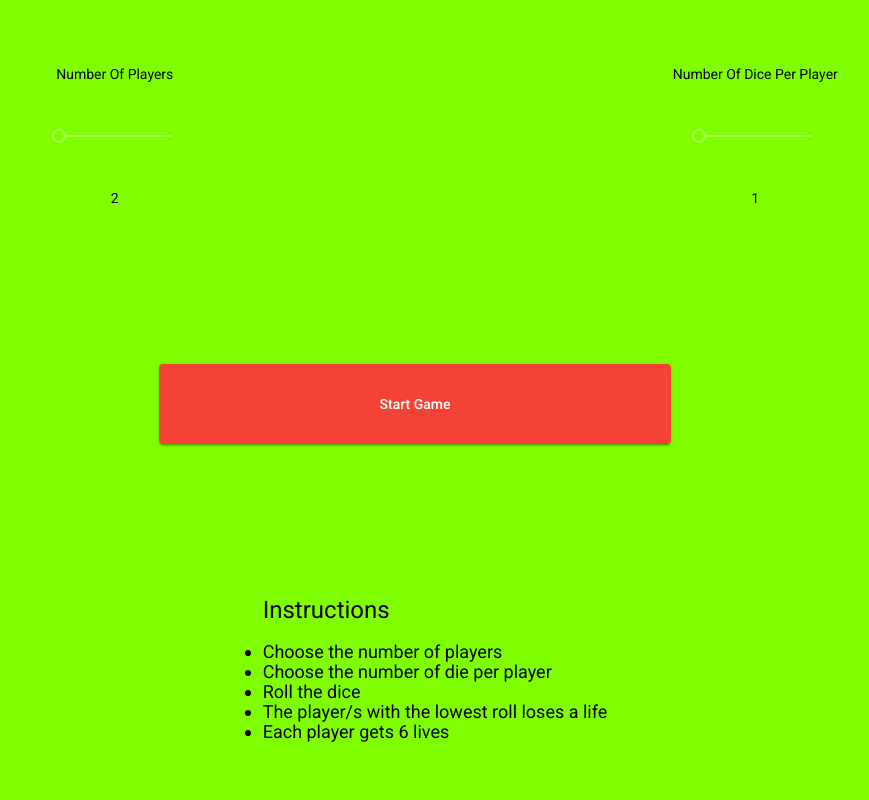
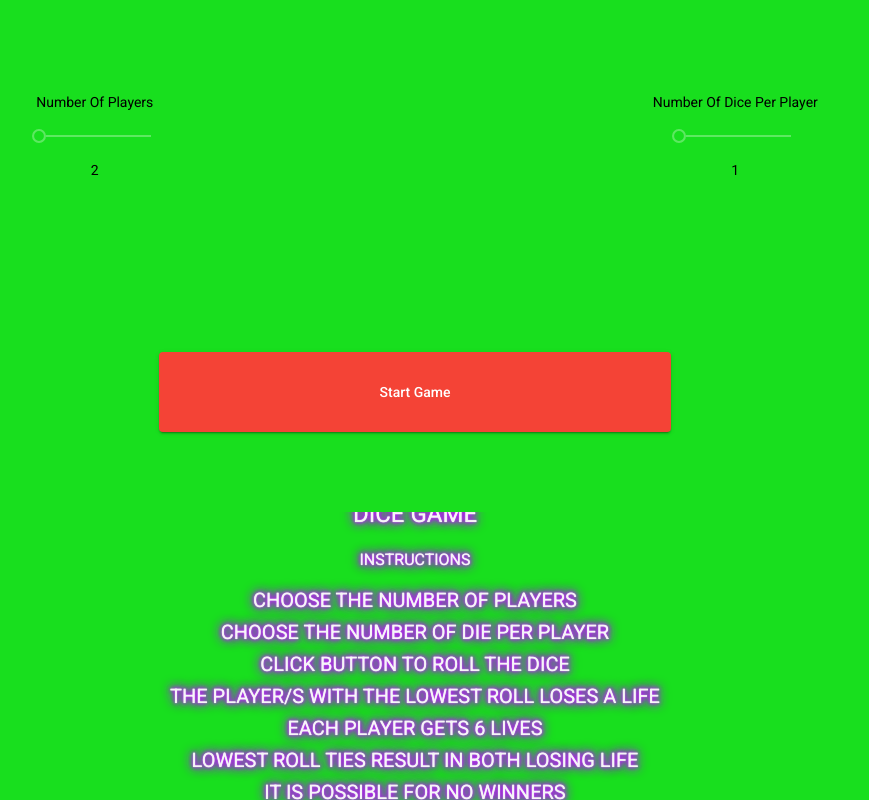
Before and after one commit to LoganLan/dice-game, an Angular app in the folder dice-game/: page / in a window 1280 px wide. Shown: the whole page, without its empty margins (225-1094 px from the left). Built offline with nearby package versions, Linux system fonts and the light colour scheme.

Commit message:
Changed the Front Page a Little

```diff
--- a/dice-game/src/app/start-page/start-page.component.css
+++ b/dice-game/src/app/start-page/start-page.component.css
@@ -1,11 +1,14 @@
+* {
+  box-sizing: border-box;
+  margin: 0;
+  padding: 0;
+}
 
-
-.slider-tiles{
+.slider-tiles {
   display: flex;
   justify-content: center;
-    align-items:center;
+  align-items: center;
   flex-direction: column;
-
 }
 
 ::ng-deep .mat-accent .mat-slider-thumb {
@@ -23,32 +26,56 @@
   opacity: 100;
   border-color: rgb(0, 0, 0);
 }
-::ng-deep .mat-accent .mat-slider-thumb-label-showing{
+::ng-deep .mat-accent .mat-slider-thumb-label-showing {
   background-color: black;
   opacity: 100;
   border-color: rgb(0, 0, 0);
 }
-::ng-deep .mat-slider-min-value:not(.mat-slider-thumb-label-showing) .mat-slider-thumb {
+::ng-deep
+  .mat-slider-min-value:not(.mat-slider-thumb-label-showing)
+  .mat-slider-thumb {
   border-color: rgb(0, 0, 0);
   background-color: #000000;
 }
 
-mat-slider{
-    width:10vw;
+mat-slider {
+  width: 10vw;
   justify-content: center;
-    color:"primary";
-    ;
+  color: "primary";
 }
 
-
-.tiles-color{
-    background-color: chartreuse;
-
+.tiles-color {
+  background-color: rgb(24, 223, 30);
 }
-button{
+button {
   height: 10vh;
   width: 40vw;
 }
-.instructions{
+.instructions {
   font-size: large;
+  display: flex;
+  flex-direction: column;
+  justify-content: center;
+  align-items: center;
+  padding: 0;
+  text-transform: uppercase;
 }
+.text-display {
+  color: rgb(246, 245, 248);
+  text-shadow: 0 0 1px #fff, 0 0 2px #fff, 0 0 3px #fff, 0 0 4px #bc13fe,
+    0 0 5px #bc13fe, 0 0 10px #bc13fe, 0 0 12px #bc13fe, 0 0 14px #bc13fe;
+
+  font-size: 20px;
+  animation: pulsate 1.5s infinite alternate;
+}
+
+@keyframes pulsate {
+  100% {
+    text-shadow: 0 0 1px #fff, 0 0 4px #bc13fe, 0 0 5px #bc13fe,
+      0 0 10px #bc13fe, 0 0 12px #bc13fe, 0 0 14px #bc13fe;
+  }
+
+  0% {
+    text-shadow: 0 0 2px #fff, 0 0 10px #bc13fe;
+  }
+}
--- a/dice-game/src/app/start-page/start-page.component.html
+++ b/dice-game/src/app/start-page/start-page.component.html
@@ -55,7 +55,7 @@
   </mat-grid-tile>
 </mat-grid-list>
 <!-- contains button that starts the game -->
-<mat-grid-list cols="1" rowHeight="33vh" class="tiles-color">
+<mat-grid-list cols="1" rowHeight="30vh" class="tiles-color">
   <mat-grid-tile>
     <button
       mat-raised-button
@@ -67,17 +67,18 @@
   </mat-grid-tile>
 </mat-grid-list>
 <!-- contains the instructions for the players to read before starting the game -->
-<mat-grid-list cols="1" rowHeight="33vh" class="tiles-color">
+<mat-grid-list cols="1" rowHeight="36vh" class="tiles-color">
   <mat-grid-tile>
-    <ul>
-      <h1>Instructions</h1>
-      <li class="instructions">Choose the number of players</li>
-      <li class="instructions">Choose the number of die per player</li>
-      <li class="instructions">Roll the dice</li>
-      <li class="instructions">
-        The player/s with the lowest roll loses a life
-      </li>
-      <li class="instructions">Each player gets 6 lives</li>
-    </ul>
+    <div class="instructions text-display ">
+      <h1>Dice Game</h1>
+      <h3>Instructions</h3>
+      <p>Choose the number of players</p>
+      <p>Choose the number of die per player</p>
+      <p> Click Button to Roll the dice</p>
+      <p>The player/s with the lowest roll loses a life</p>
+      <p>Each player gets 6 lives</p>
+      <p>Lowest Roll Ties result in both losing life</p>
+      <p>It is possible for No winners</p>
+    </div>
   </mat-grid-tile>
 </mat-grid-list>
```
Lines whose indentation alone changed are shown as unchanged.
